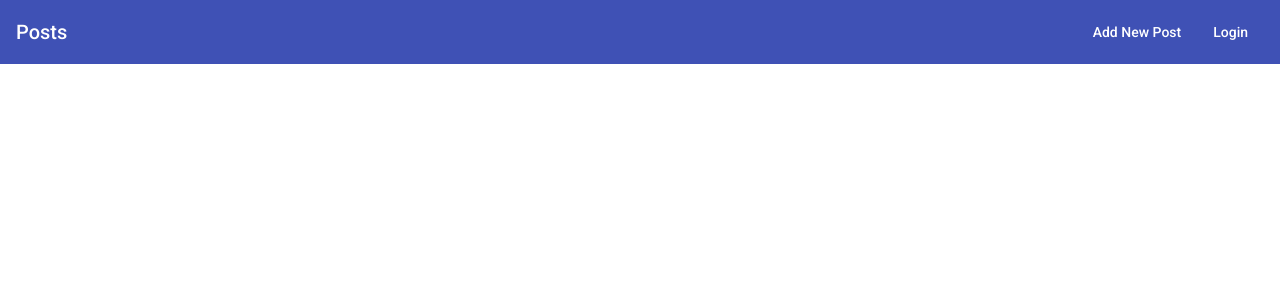
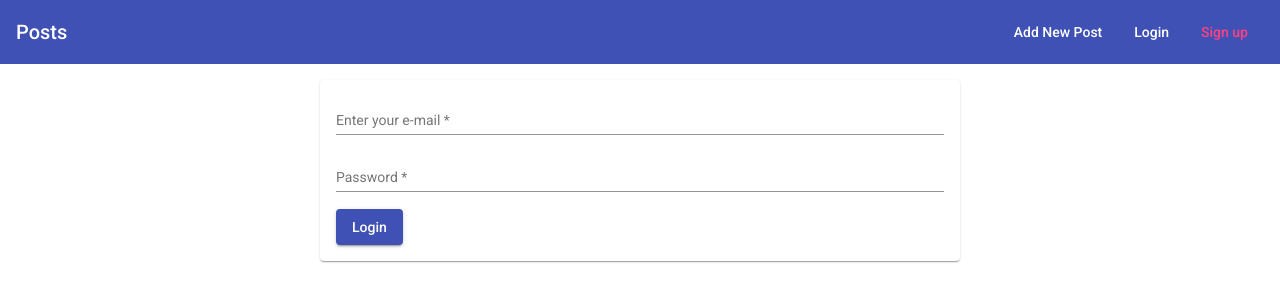
Before and after one commit to canturkmen/SharePost, an Angular app: page /signup in a window 1280 px wide. Before the commit this address led to /. Shown: the top 302 px of the page. Built offline with nearby package versions, Linux system fonts and the light colour scheme.

Commit message:
Added the signup form.

```diff
--- a/src/app/app-routing.module.ts
+++ b/src/app/app-routing.module.ts
@@ -1,15 +1,17 @@
 import { NgModule } from "@angular/core";
 import { RouterModule, Routes } from "@angular/router";
-import { LoginComponent } from "./auth/login/login.component";
 
 import { PostCreateComponent } from "./posts/post-create/post-create.component";
 import { PostListComponent } from "./posts/post-list/post-list.component";
+import { LoginComponent } from "./auth/login/login.component";
+import { SignupComponent } from "./auth/signup/signup.component";
 
 const routes: Routes = [
   { path: "",  component: PostListComponent},
   { path: "create", component: PostCreateComponent},
   { path: "edit/:postId", component: PostCreateComponent},
-  { path: "login", component: LoginComponent}
+  { path: "login", component: LoginComponent},
+  { path: "signup", component: SignupComponent},
 ];
 
 @NgModule({
--- a/src/app/app.module.ts
+++ b/src/app/app.module.ts
@@ -18,6 +18,7 @@
 import { PostListComponent } from './posts/post-list/post-list.component';
 import { AppRoutingModule } from './app-routing.module';
 import { LoginComponent } from './auth/login/login.component';
+import { SignupComponent } from './auth/signup/signup.component';
 
 @NgModule({
   declarations: [
@@ -25,7 +26,8 @@
     PostCreateComponent,
     PostListComponent,
     HeaderComponent,
-    LoginComponent
+    LoginComponent,
+    SignupComponent
   ],
   imports: [
     BrowserModule,
--- /dev/null
+++ b/src/app/auth/signup/signup.component.css
@@ -0,0 +1,8 @@
+mat-form-field
+{
+  width: 100%;
+}
+
+mat-spinner {
+  margin: auto;
+}
--- /dev/null
+++ b/src/app/auth/signup/signup.component.html
@@ -0,0 +1,14 @@
+<mat-card>
+  <mat-spinner *ngIf="isLoading"></mat-spinner>
+  <form (submit)="onSignup(signupForm)" #signupForm="ngForm" *ngIf="!isLoading">
+    <mat-form-field>
+      <input matInput name="email" ngModel type="email" placeholder="Enter your e-mail" #emailInput="ngModel" required email>
+      <mat-error *ngIf="emailInput.invalid">Please enter a valid e-mail.</mat-error>
+    </mat-form-field>
+    <mat-form-field>
+      <input matInput name="password" ngModel type="password" placeholder="Password" #passwordInput="ngModel" required>
+      <mat-error *ngIf="passwordInput.invalid">Please enter a valid password.</mat-error>
+    </mat-form-field>
+    <button mat-raised-button color="primary" type="submit">Login</button>
+  </form>
+</mat-card>
--- /dev/null
+++ b/src/app/auth/signup/signup.component.ts
@@ -0,0 +1,16 @@
+import { Component } from "@angular/core";
+import { NgForm } from "@angular/forms";
+
+@Component({
+  templateUrl: "./signup.component.html",
+  styleUrls: ["./signup.component.css"]
+})
+
+export class SignupComponent {
+  isLoading = false;
+
+  onSignup(signupForm: NgForm) {
+    console.log(signupForm.value);
+  }
+
+}
--- a/src/app/header/header.component.html
+++ b/src/app/header/header.component.html
@@ -8,5 +8,8 @@
     <li>
       <a mat-button routerLinkActive="mat-accent" routerLink="/login">Login</a>
     </li>
+    <li>
+      <a mat-button routerLinkActive="mat-accent" routerLink="/signup">Sign up</a>
+    </li>
   </ul>
 </mat-toolbar>
```
